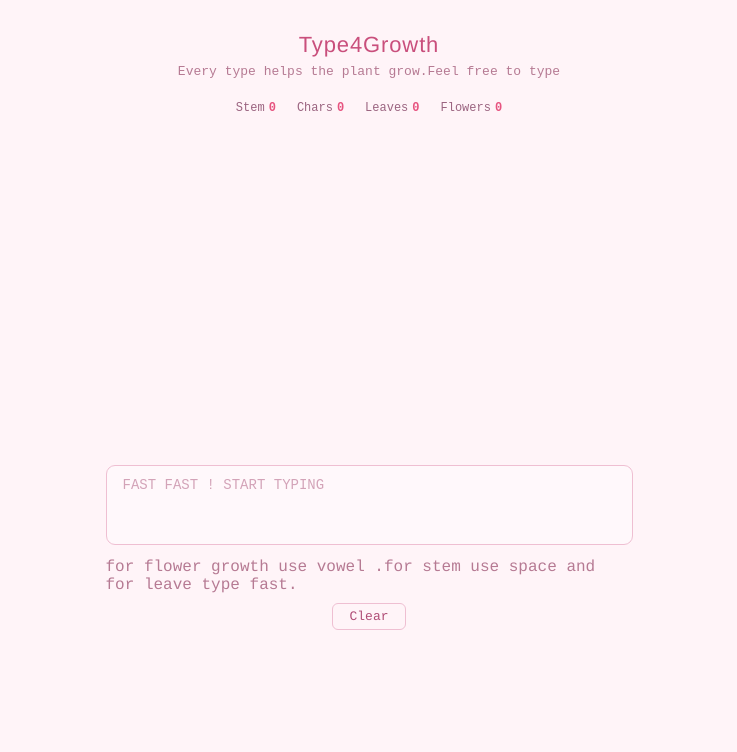
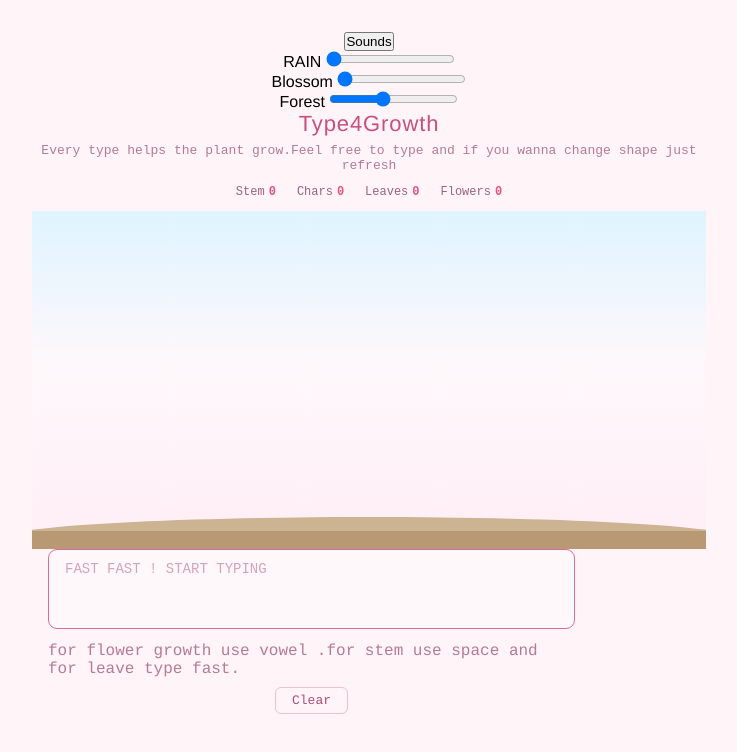
Before and after one commit to atharva123aa/Type2Growth, a plain HTML site: page index.html in a window 1280 px wide. Shown: the whole page, without its empty margins (271-1008 px from the left). Drawn offline with Linux system fonts and the light colour scheme.

Commit message:
music feature

```diff
--- a/index.html
+++ b/index.html
@@ -5,7 +5,20 @@
 
 </head>
 <body> <div id="wrap"><div id="header">
-    <h1>Type4Growth</h1><p>Every type helps the plant grow.Feel free to type </p>
+    <button id="sbtn">Sounds</button>
+    <div id="soundmenu" class="hidden">
+        <div class="sounditem">
+            <label>RAIN</label>
+            <INPUT TYPE="RANGE" ID="rainVolume" min="0" max="1" step="0.01" value="0">
+        </div>
+        <div class="sounditem">
+            <label>Blossom</label>
+            <input type="range" id="blossomVolume" min="0" max="1"
+            step="0.01" value="0" >
+        </div><div class="sounditem"><label>Forest</label>
+        <input type="range" id= "forestVolume" min="0"
+    max="1" step="0.01" value="0.4"></div>
+    <h1>Type4Growth</h1><p>Every type helps the plant grow.Feel free to type and if you wanna change shape just refresh </p>
     </div>
     <div id ="stats">
         <div class="stat">Stem<span id="sc">0</span></div><div class="stat">Chars<span id="cc">0 </span></div><div class="stat">Leaves<span id="lc">0</span></div><div class="stat">Flowers<span id="fc">0</span></div>
@@ -16,4 +29,7 @@
     "clearbtn">Clear</button></div>
     </div>
 
+
+    </div>
+
 </body></html>
```
